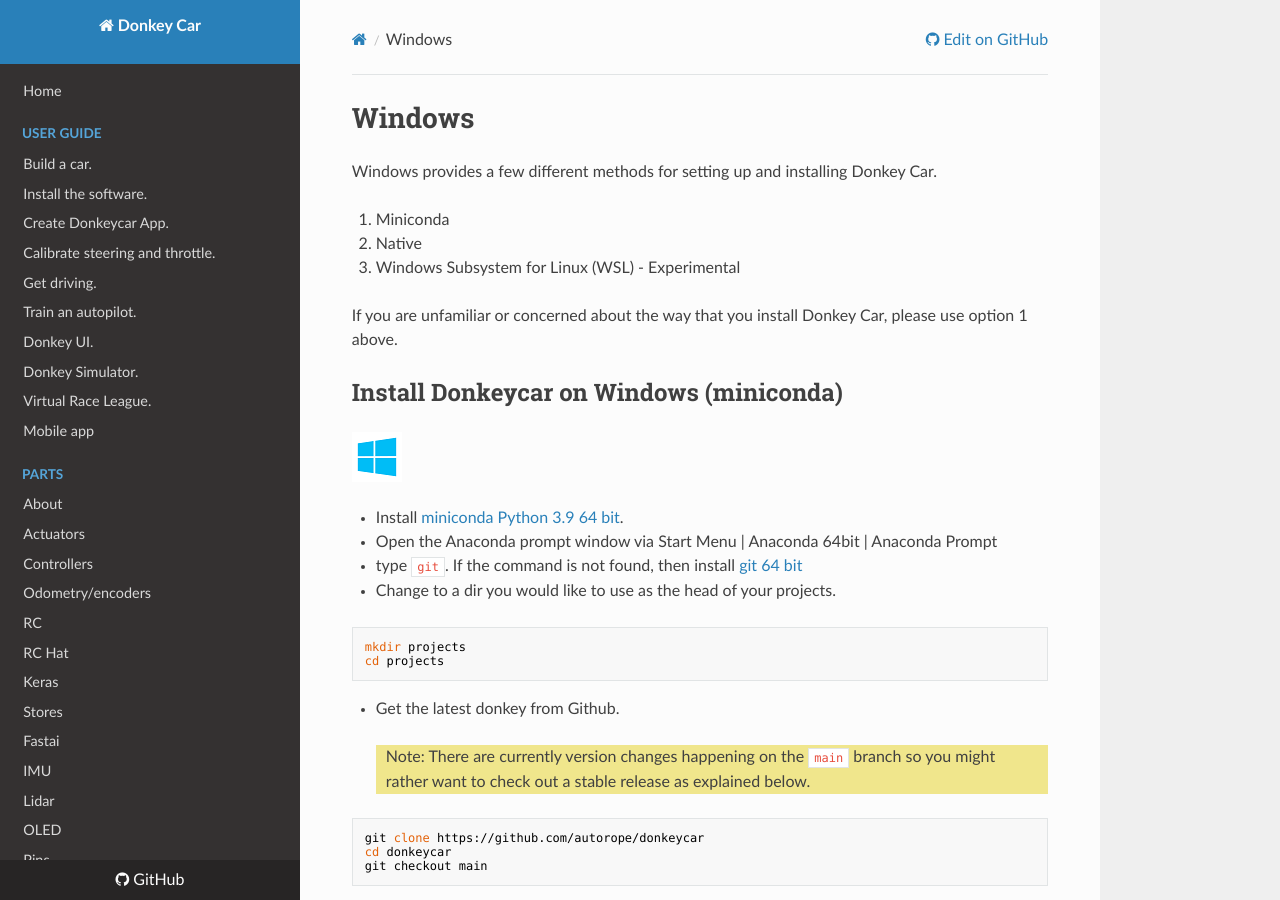
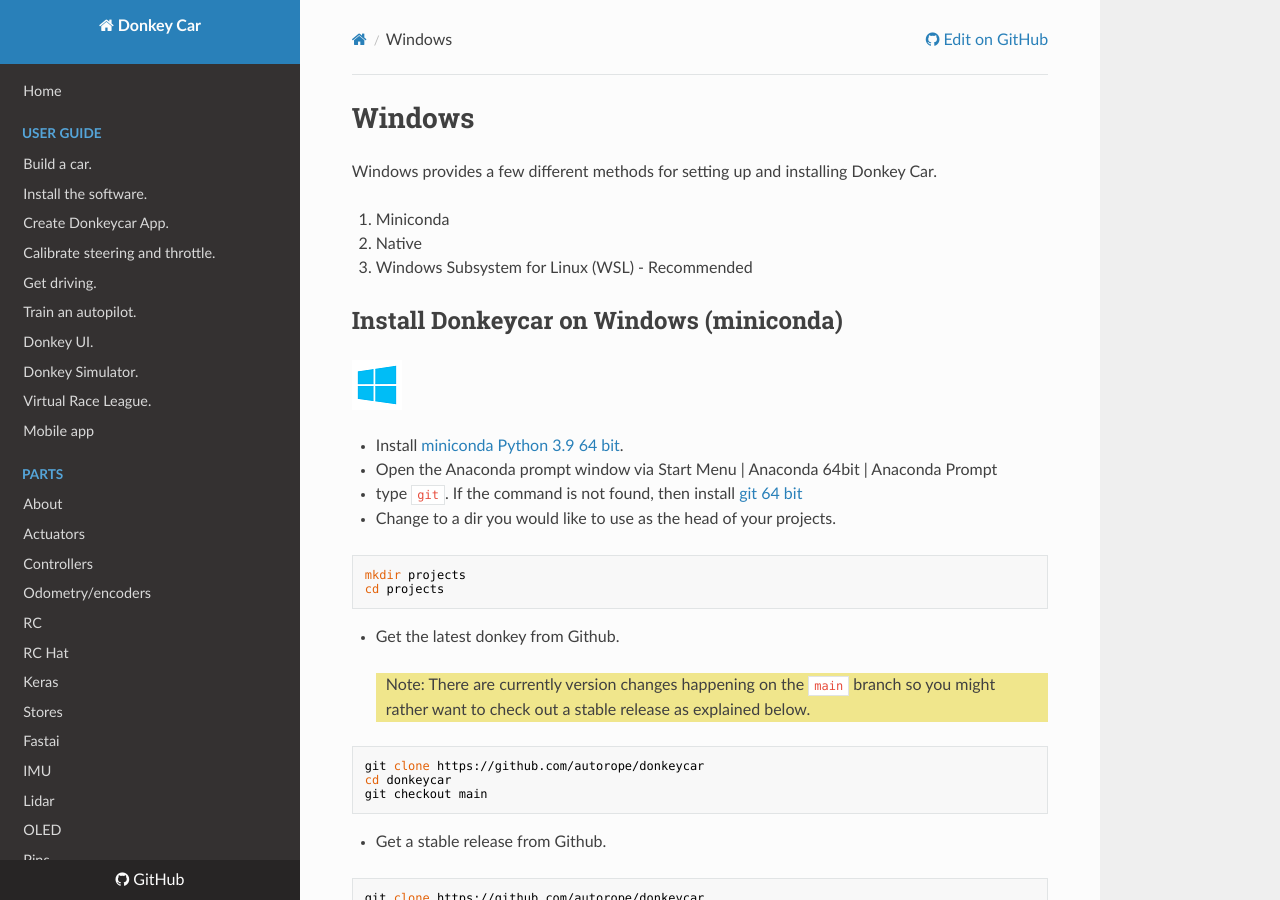
Before and after one commit to autorope/donkeydocs, an MkDocs documentation site: the page built from docs/guide/host_pc/setup_windows.md, in a window 1280 px wide and 900 px high. Built offline with MkDocs 1.6.1, drawn with Linux system fonts in a browser that asks for light colours; nearby versions of some CDN libraries.

Commit message:
Taking WSL out of experimental category

```diff
--- a/docs/guide/host_pc/setup_windows.md
+++ b/docs/guide/host_pc/setup_windows.md
@@ -4,9 +4,7 @@ Windows provides a few different methods for setting up and installing Donkey Ca
 
 1. Miniconda
 2. Native
-3. Windows Subsystem for Linux (WSL) - Experimental
-
-If you are unfamiliar or concerned about the way that you install Donkey Car, please use option 1 above.
+3. Windows Subsystem for Linux (WSL) - Recommended
 
 ## Install Donkeycar on Windows (miniconda)
 
```
